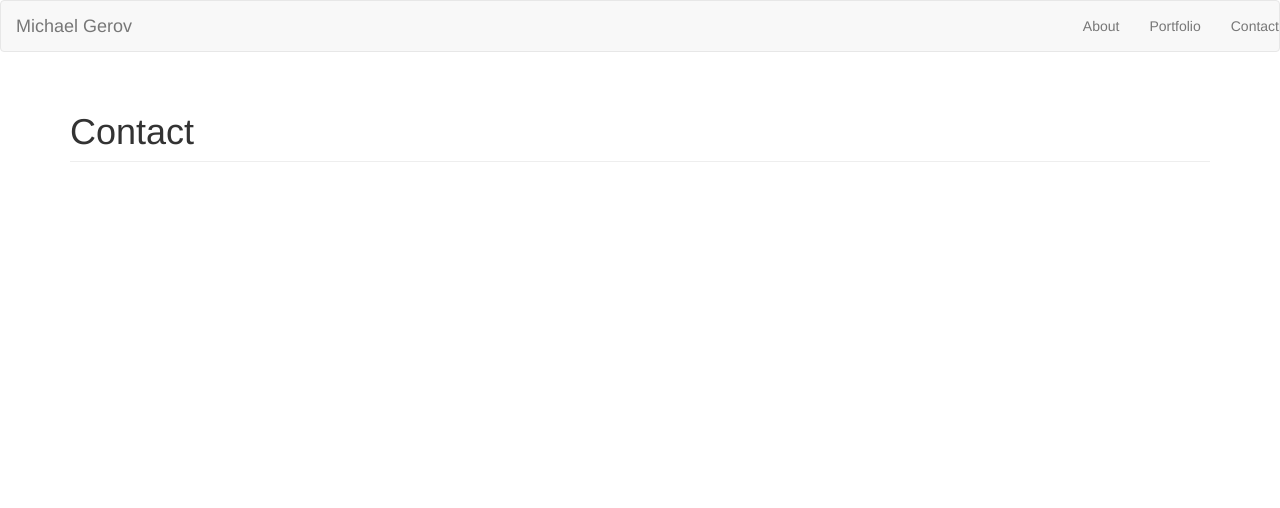
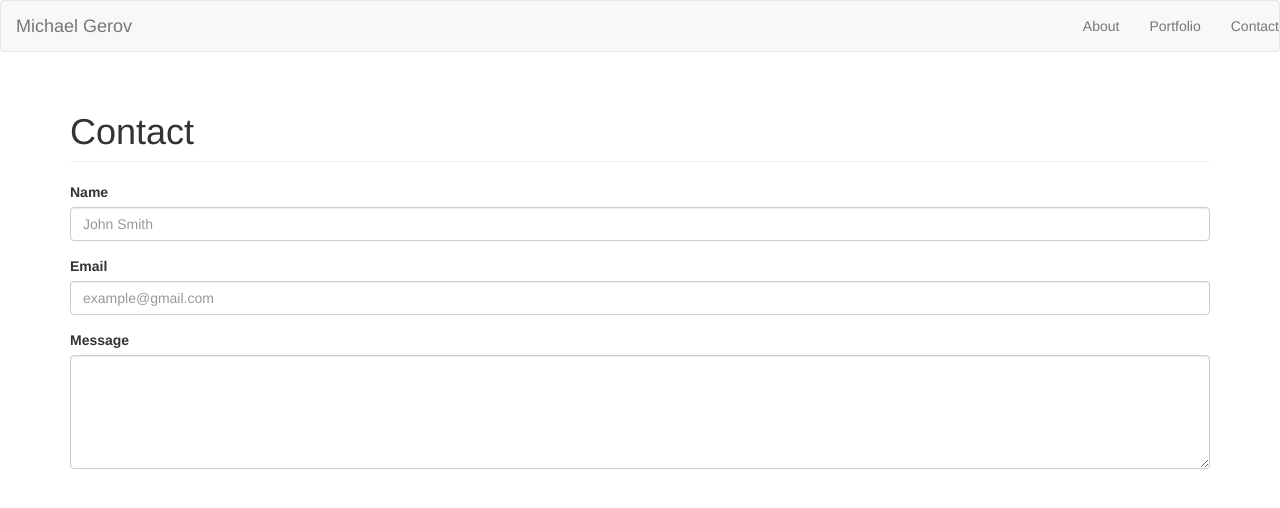
Before and after one commit to mhgerov/Bootstrap-Portfolio, a plain HTML site: page contact.html in a window 1280 px wide. Drawn offline with nearby package versions, Linux system fonts and the light colour scheme.

Commit message:
completed contact.html

```diff
--- a/contact.html
+++ b/contact.html
@@ -26,7 +26,22 @@
 			</div>
 		</div>
 		<div class="row">
-			<div class="col-sm-12"></div>
+			<div class="col-sm-12">
+				<form action="">
+					<div class="form-group">
+						<label for="name-input">Name</label>
+						<input type="text" class="form-control" id="name-input" placeholder="John Smith">
+					</div>
+					<div class="form-group">
+						<label for="email-input">Email</label>
+						<input type="email" class="form-control" id="email-input" placeholder="example@gmail.com">
+					</div>
+					<div class="form-group">
+    					<label for="exampleTextarea">Message</label>
+    					<textarea class="form-control" id="exampleTextarea" rows="5"></textarea>
+  					</div>
+				</form>
+			</div>
 		</div>
 	</div>
 </body>
```
